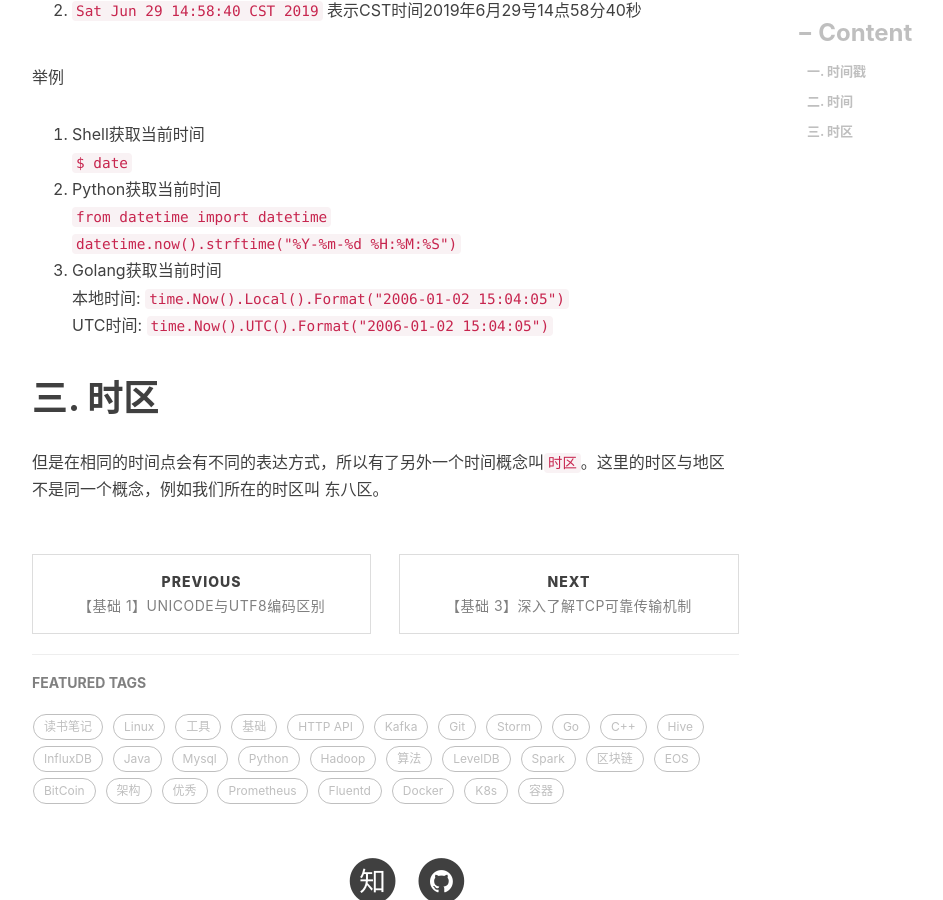
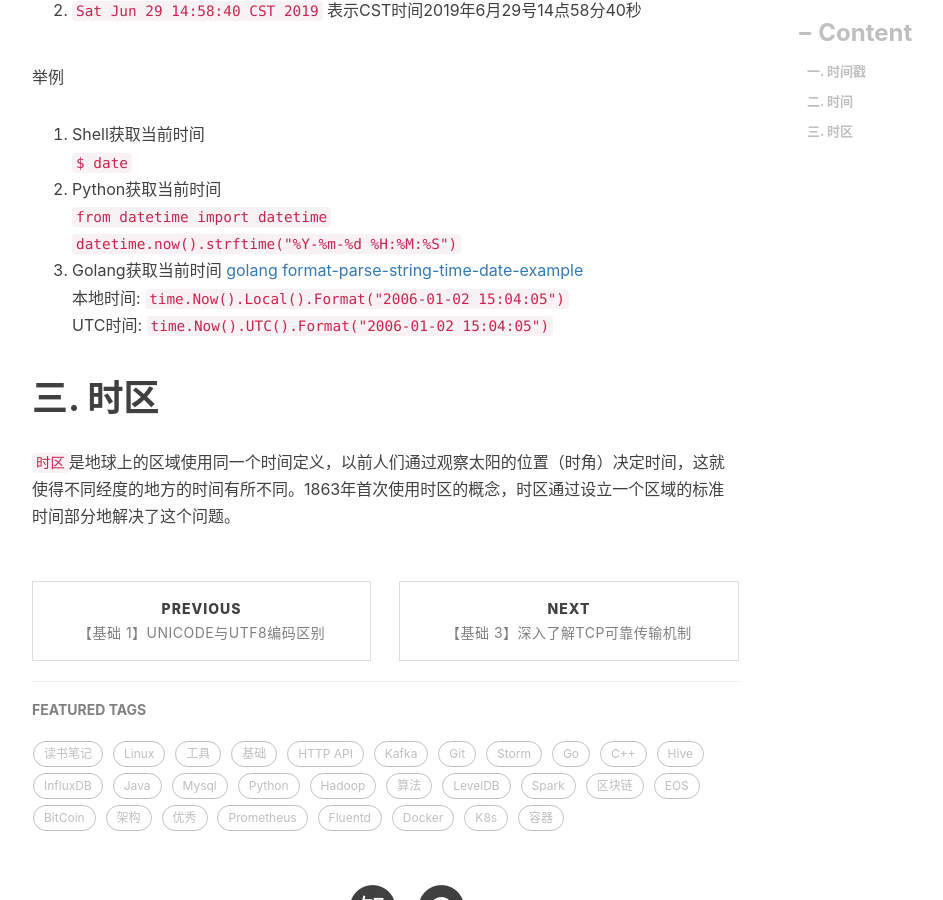
Before and after one commit to engru/chenguolin.github.io, a Jekyll site: the page built from _posts/2017-07-02-【基础-2】时间戳、时间、时区区别.md, in a window 1280 px wide and 900 px high, scrolled down 1646 px. Shown: the whole window, without its empty margins (233-1176 px from the left). Built offline with Jekyll 4.4.1, drawn with Linux system fonts in a browser that asks for light colours; nearby versions of some CDN libraries; comment, search, counter and statistics services are not loaded.

Commit message:
Update 2017-07-02-【基础-2】时间戳、时间、时区区别.md

```diff
--- a/_posts/2017-07-02-【基础-2】时间戳、时间、时区区别.md
+++ b/_posts/2017-07-02-【基础-2】时间戳、时间、时区区别.md
@@ -37,9 +37,9 @@ Linux下我们可以使用 `$ date` 查看当前的时间
 2. Python获取当前时间
    `from datetime import datetime`
    `datetime.now().strftime("%Y-%m-%d %H:%M:%S")`
-3. Golang获取当前时间
+3. Golang获取当前时间 [golang format-parse-string-time-date-example](https://yourbasic.org/golang/format-parse-string-time-date-example/)
    本地时间: `time.Now().Local().Format("2006-01-02 15:04:05")`
    UTC时间: `time.Now().UTC().Format("2006-01-02 15:04:05")`
 
 # 三. 时区
-但是在相同的时间点会有不同的表达方式，所以有了另外一个时间概念叫`时区`。这里的时区与地区不是同一个概念，例如我们所在的时区叫 东八区。
+`时区`是地球上的区域使用同一个时间定义，以前人们通过观察太阳的位置（时角）决定时间，这就使得不同经度的地方的时间有所不同。1863年首次使用时区的概念，时区通过设立一个区域的标准时间部分地解决了这个问题。
```
